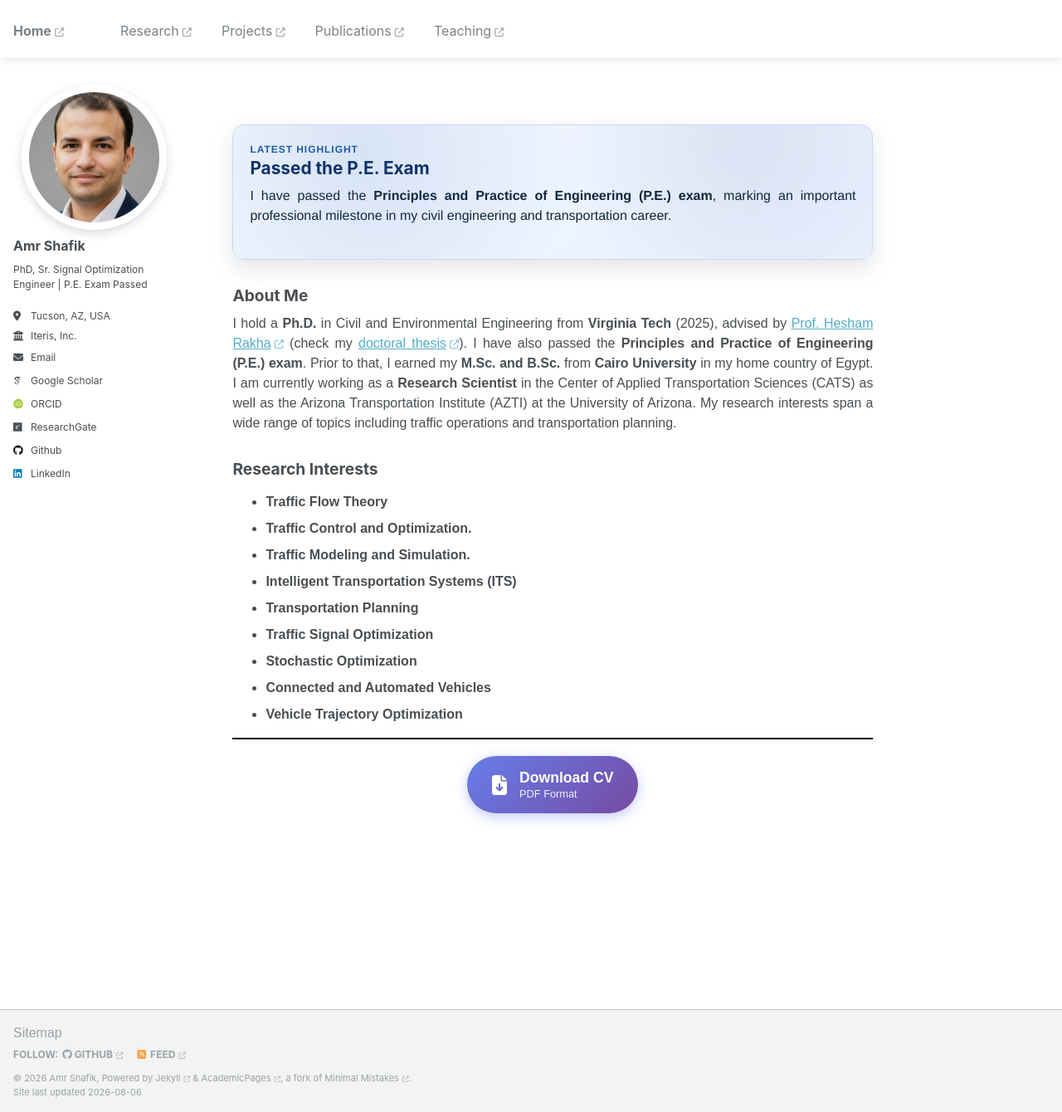
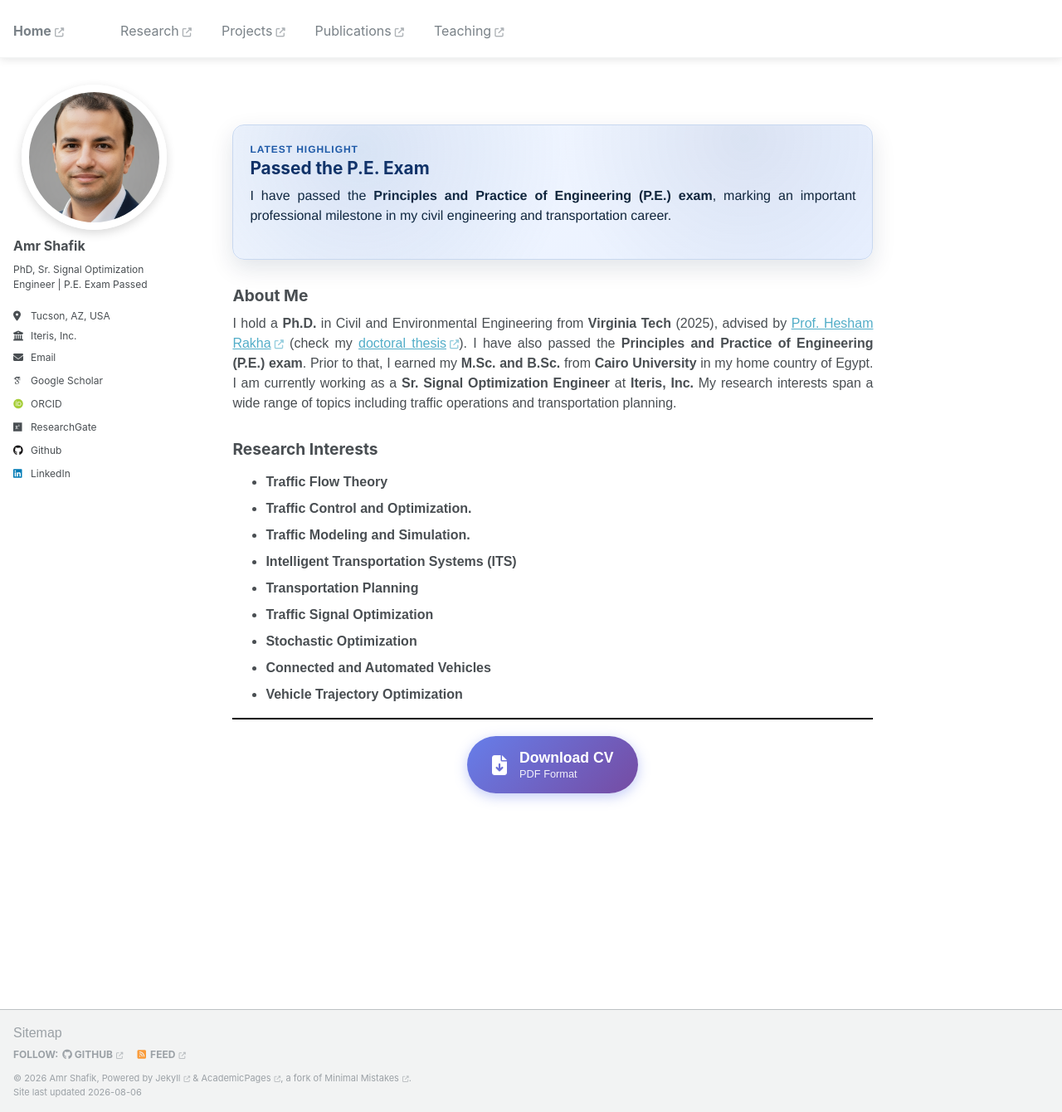
Before and after one commit to akshafik/amrshafik, a Jekyll site: the page built from _pages/about.md, in a window 1280 px wide and 1340 px high. Shown: the whole window at 83% size. Built offline with Jekyll 4.4.1, drawn with Linux system fonts in a browser that asks for light colours; some web fonts are replaced.

Commit message:
Update current role in About section

```diff
--- a/_pages/about.md
+++ b/_pages/about.md
@@ -158,7 +158,7 @@ redirect_from:
 I hold a <b>Ph.D.</b> in Civil and Environmental Engineering from <b>Virginia Tech</b> (2025), advised by
 <a href="https://www.vtti.vt.edu/staffdir/bio.php?&pn=111011" target="_blank">Prof. Hesham Rakha</a> (check my <a href="https://vtechworks.lib.vt.edu/items/c6754865-f6b5-46e6-add6-c2dc6135343b" target="_blank">doctoral thesis</a>). I have also passed the <b>Principles and Practice of Engineering (P.E.) exam</b>. Prior to that, I earned my <b>M.Sc. and B.Sc.</b> from <b>Cairo University</b> in my home country of Egypt.
 
-I am currently working as a <b>Research Scientist</b> in the Center of Applied Transportation Sciences (CATS) as well as the Arizona Transportation Institute (AZTI) at the University of Arizona. My research interests span a wide range of topics including traffic operations and transportation planning.
+I am currently working as a <b>Sr. Signal Optimization Engineer</b> at <b>Iteris, Inc.</b> My research interests span a wide range of topics including traffic operations and transportation planning.
 </p>
 </section>
 
```
